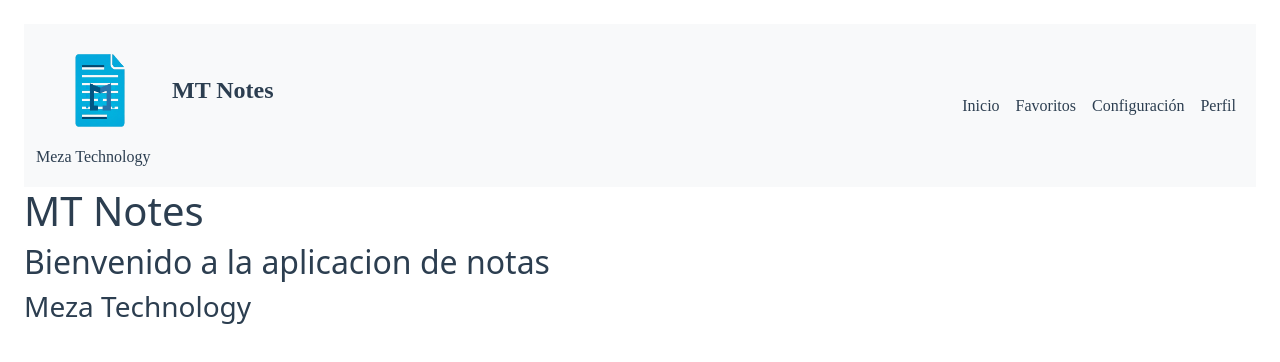
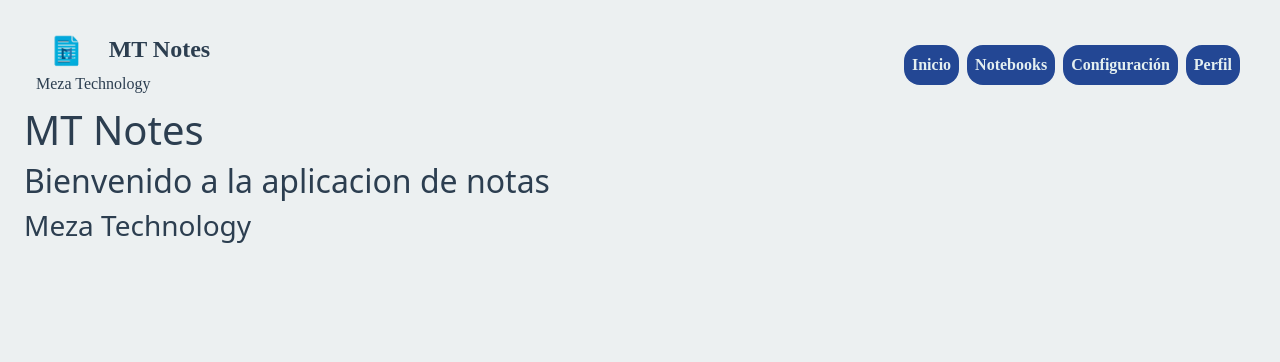
Before and after one commit to Danielmeza2599/AplicacionNotas_Angular_NodeJs, an Angular app in the folder frontend/app-notas/: page /login in a window 1280 px wide. Both pictures are taken after typing "name@example.com", "Sample123" into the empty fields and a click on the button "Iniciar sesión". Shown: the top 362 px of the page. Built offline with nearby package versions, Linux system fonts and the light colour scheme.

Commit message:
Pantalla de bienvenida, actualizaciones en el navbar

```diff
--- a/frontend/app-notas/src/app/layout/welcome/welcome.component.html
+++ b/frontend/app-notas/src/app/layout/welcome/welcome.component.html
@@ -2,7 +2,7 @@
         <nav class="navbar navbar-expand-lg navbar-dark bg-light">
             <div class="container-fluid">
                 <a class="navbar-brand" href="#index.html">
-                    <img src="NotasLogo_MezaTech.png" alt="Logo" width="130" height="110" class="d-inline-block align-text-center">
+                    <img src="NotasLogo_MezaTech.png" alt="Logo"  class="d-inline-block align-text-center">
                 MT Notes
                 <h6> Meza Technology</h6>
                 </a>
@@ -15,7 +15,7 @@
                             <a class="nav-link" href="#">Inicio</a>
                         </li>
                         <li class="nav-item">
-                            <a class="nav-link" href="#">Favoritos</a>
+                            <a class="nav-link" href="#">Notebooks</a>
                         </li>
                         <li class="nav-item">
                             <a class="nav-link" href="#">Configuración</a>
--- a/frontend/app-notas/src/app/layout/welcome/welcome.component.scss
+++ b/frontend/app-notas/src/app/layout/welcome/welcome.component.scss
@@ -39,12 +39,33 @@ $font-family: (
 // ============== COLORES ==============
 $colors: (
     text-primary: #2c3e50,
-    text-secondary: #7f8c8d,
+    text-secondary: #e4eff0,
     bg-primary: #ecf0f1,
     primary: #3498db,
-    secondary: #2ecc71
+    secondary: #2ecc71,
+    // Botones CAT
+    bg-button-primary: #234794,
+    bg-button-secondary: #e9ebee
 );
 
+/* --- Contedor de todo el Navbar --- */
+.navbar-expand-lg{
+    margin: 0;
+    padding: 0;
+}
+
+/* --- imagen dentro del Navbar ---*/
+.d-inline-block{
+    height: 45px; /* Ajustar la altura de la imagen según sea necesario */
+    width: auto; /* Mantiene la proporción de la imagen */
+    margin-right: 5px; /* Espacio entre la imagen y el texto */
+}
+
+
+
+.container-fluid{
+    background-color: map-get($colors, bg-primary);
+}
 
 /* --- Titulo del Navbar ---*/
 .navbar-brand{
@@ -65,24 +86,45 @@ $colors: (
 /* --- Boton responisvo al colapso -- */
 .navbar-toggler{
     //Color
-    background-color:  map-get($colors, text-primary);
-    color: map-get($colors, text-primary);
+    background-color:  map-get($colors, bg-button-primary);
+    color: map-get($colors, text-secondary);
 }
 
 /* --- Items del navbar --- */
 .nav-item{
-    // Font
-    font-family: map-get($font-family, base);
-    // Color
-    color: map-get($colors, text-primary);
+
     a.nav-link{
+        // Propiedades
+        display: flex;
+        margin: 4px;
+        border-radius: 16px;
         // Font
         font-family: map-get($font-family, base);
+        font-weight: bold;
         // Color
-        color: map-get($colors, text-primary);
+        color: map-get($colors, text-secondary);
+        background-color: map-get($colors, bg-button-primary);
+
+        transition: transform 0.2s ease, transform 0.2s ease-out; /* Transición suave para el efecto */
+
+        /* Efecto al presionar botones*/
+        &:hover {
+            // Font
+            font-weight: bold;
+            // Color
+            background-color: map-get($colors, bg-button-secondary);
+            color: map-get($colors, text-primary); /* Color de texto para que contraste */
+            // Propiedades
+            transform: scale(1.03); /* Efecto de agrandamiento al pasar el mouse */
+            border-radius: 15px; /* Bordes redondeados */
+            border: solid 1px map-get($colors,bg-button-primary);
+            box-shadow: 0 4px 8px rgba(0, 0, 0, 0.2); // Un efecto de sombra adicional
+        }
     }
 }
 
-body{
+
+body, :host{
     color: map-get($colors, text-primary);
+    background-color: map-get($colors, bg-primary);
 }
--- a/frontend/app-notas/src/styles.scss
+++ b/frontend/app-notas/src/styles.scss
@@ -1 +1,19 @@
 /* You can add global styles to this file, and also import other style files */
+// ============== TYPOGRAPHY ==============
+$font-family: (
+  base: 'Inter, system-ui, sans-serif',
+  mono: 'Monaco, Consolas, monospace'
+);
+
+// ============== COLORES ==============
+$colors: (
+    text-primary: #2c3e50,
+    text-secondary: #7f8c8d,
+    bg-primary: #ecf0f1,
+    primary: #3498db,
+    secondary: #2ecc71
+);
+
+body{
+    background-color: map-get($colors, bg-primary);
+}
```
